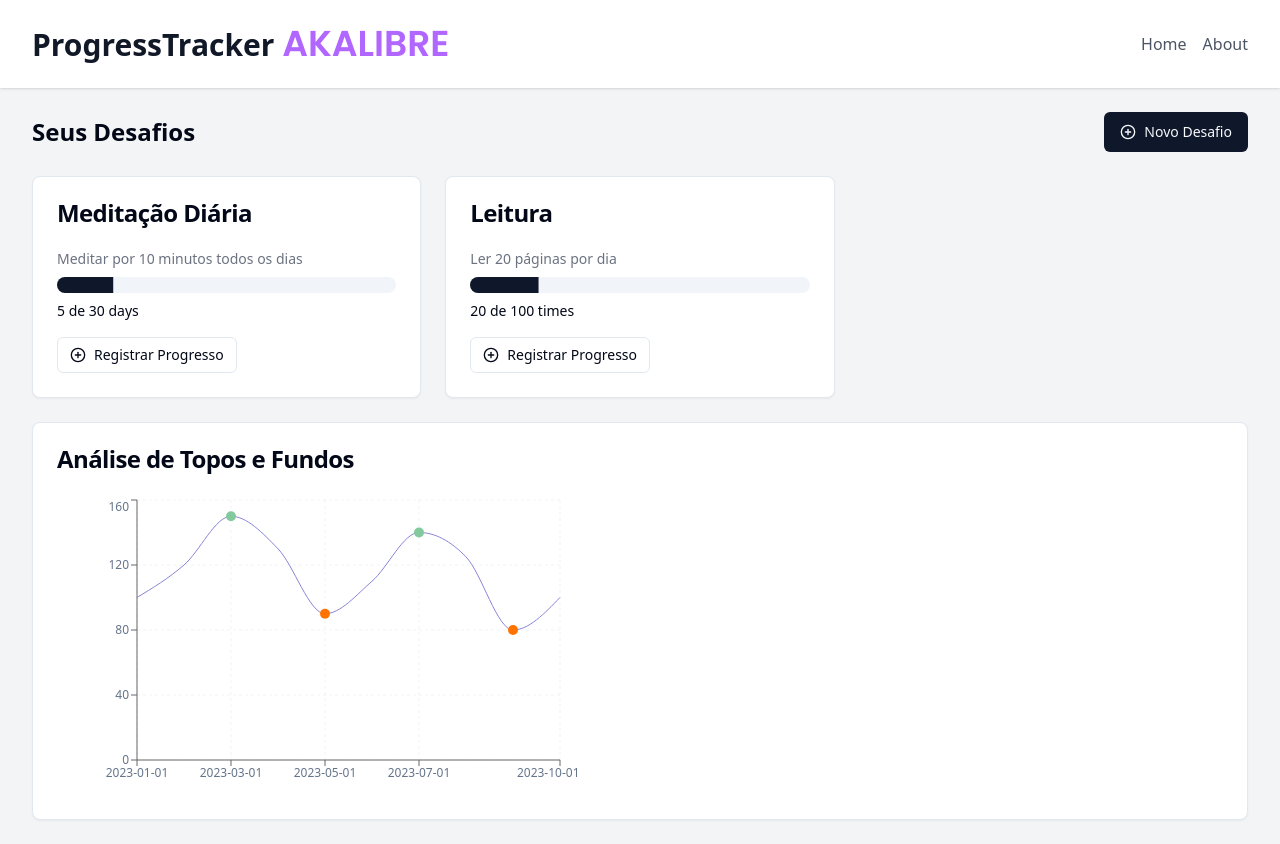
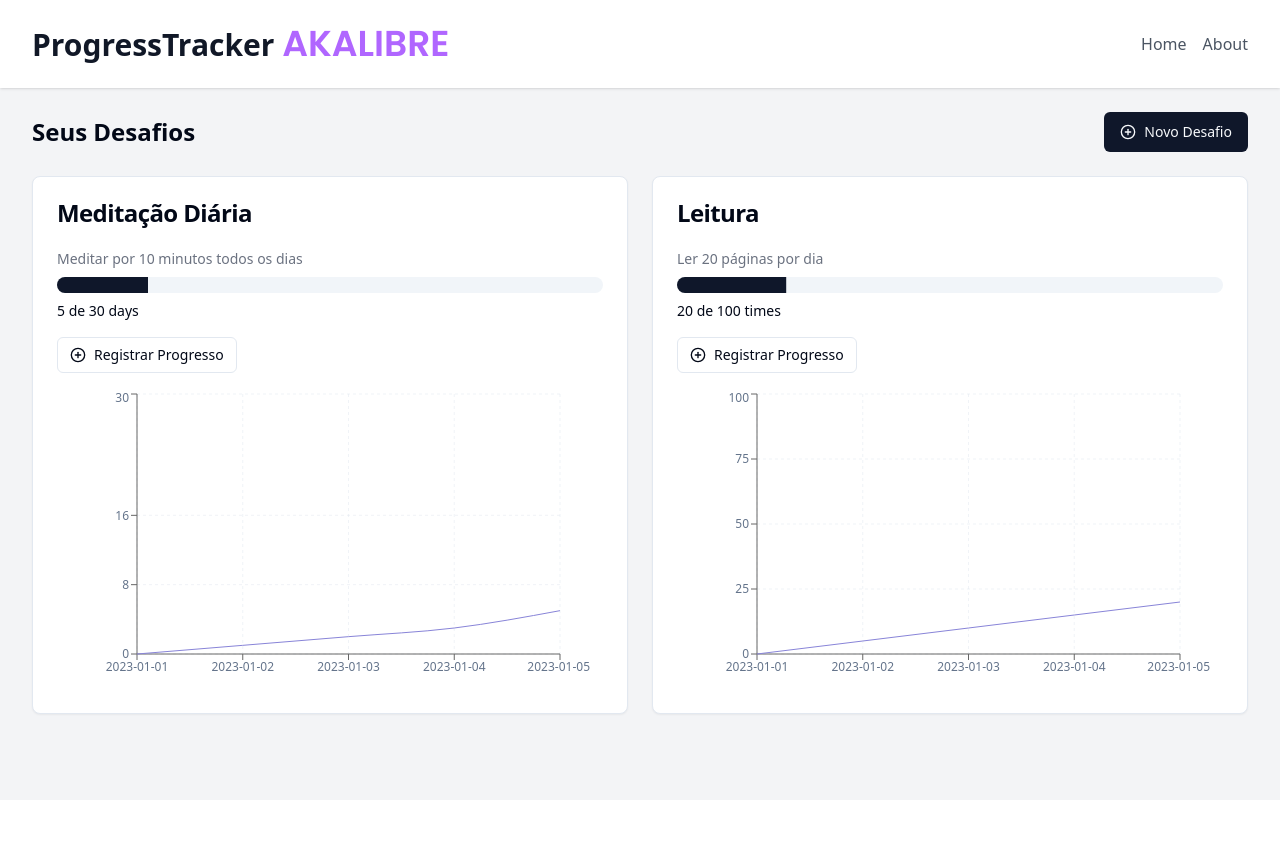
Before and after one commit to Simpopapp/personal-goal-tracker, a React (Vite) app: page / in a window 1280 px wide. After the commit the page ends 800 px from the top, so only its background shows below. Built offline with nearby package versions, Linux system fonts and the light colour scheme.

Commit message:
Add progress charts for challenges
Implement individual progress charts for each challenge, displaying progress over time with the y-axis representing progress and the x-axis representing time in days. Ensure that each chart corresponds to its respective challenge.
[skip gpt_engineer]

```diff
--- a/src/components/Dashboard.tsx
+++ b/src/components/Dashboard.tsx
@@ -6,8 +6,8 @@ import { Card, CardContent, CardHeader, CardTitle } from '@/components/ui/card';
 import { Progress } from '@/components/ui/progress';
 import { toast } from 'sonner';
 import ChallengeForm from './ChallengeForm';
-import { fetchChallenges, addChallenge, updateProgress, fetchChartData } from '../utils/api';
-import { Challenge } from '../types';
+import { fetchChallenges, addChallenge, updateProgress } from '../utils/api';
+import { ChallengeWithProgress } from '../types';
 import TopBottomChart from './TopBottomChart';
 
 const Dashboard = () => {
@@ -17,11 +17,6 @@ const Dashboard = () => {
   const { data: challenges = [] } = useQuery({
     queryKey: ['challenges'],
     queryFn: fetchChallenges,
-  });
-
-  const { data: chartData = [] } = useQuery({
-    queryKey: ['chartData'],
-    queryFn: fetchChartData,
   });
 
   const addChallengeMutation = useMutation({
@@ -41,7 +36,7 @@ const Dashboard = () => {
     },
   });
 
-  const handleAddChallenge = (challenge: Omit<Challenge, 'id' | 'currentProgress'>) => {
+  const handleAddChallenge = (challenge: Omit<ChallengeWithProgress, 'id' | 'currentProgress' | 'progressData'>) => {
     addChallengeMutation.mutate(challenge);
   };
 
@@ -57,13 +52,13 @@ const Dashboard = () => {
           <PlusCircle className="mr-2 h-4 w-4" /> Novo Desafio
         </Button>
       </div>
-      <div className="grid grid-cols-1 md:grid-cols-2 lg:grid-cols-3 gap-6">
+      <div className="grid grid-cols-1 md:grid-cols-2 gap-6">
         {challenges.map((challenge) => (
-          <Card key={challenge.id}>
+          <Card key={challenge.id} className="flex flex-col">
             <CardHeader>
               <CardTitle>{challenge.name}</CardTitle>
             </CardHeader>
-            <CardContent>
+            <CardContent className="flex-grow">
               <p className="text-sm text-gray-500 mb-2">{challenge.description}</p>
               <Progress value={(challenge.currentProgress / challenge.target) * 100} className="mb-2" />
               <p className="text-sm font-medium">
@@ -77,6 +72,9 @@ const Dashboard = () => {
               >
                 <PlusCircle className="mr-2 h-4 w-4" /> Registrar Progresso
               </Button>
+              <div className="mt-4">
+                <TopBottomChart data={challenge.progressData} target={challenge.target} />
+              </div>
             </CardContent>
           </Card>
         ))}
@@ -84,14 +82,6 @@ const Dashboard = () => {
       {isFormOpen && (
         <ChallengeForm onSubmit={handleAddChallenge} onCancel={() => setIsFormOpen(false)} />
       )}
-      <Card>
-        <CardHeader>
-          <CardTitle>Análise de Topos e Fundos</CardTitle>
-        </CardHeader>
-        <CardContent>
-          <TopBottomChart data={chartData} />
-        </CardContent>
-      </Card>
     </div>
   );
 };
--- a/src/components/TopBottomChart.tsx
+++ b/src/components/TopBottomChart.tsx
@@ -7,19 +7,13 @@ import {
   CartesianGrid,
   Tooltip,
   ResponsiveContainer,
-  ReferenceDot,
 } from 'recharts';
 import { ChartContainer, ChartTooltip } from '@/components/ui/chart';
-
-interface DataPoint {
-  date: string;
-  value: number;
-  isTop?: boolean;
-  isBottom?: boolean;
-}
+import { ProgressDataPoint } from '../types';
 
 interface TopBottomChartProps {
-  data: DataPoint[];
+  data: ProgressDataPoint[];
+  target: number;
 }
 
 const CustomTooltip = ({ active, payload, label }: any) => {
@@ -27,38 +21,24 @@ const CustomTooltip = ({ active, payload, label }: any) => {
     const data = payload[0].payload;
     return (
       <div className="bg-white p-2 border border-gray-300 rounded shadow">
-        <p className="font-bold">{`Date: ${data.date}`}</p>
-        <p>{`Value: ${data.value}`}</p>
-        {data.isTop && <p className="text-green-600">Top</p>}
-        {data.isBottom && <p className="text-red-600">Bottom</p>}
+        <p className="font-bold">{`Data: ${data.date}`}</p>
+        <p>{`Progresso: ${data.progress}`}</p>
       </div>
     );
   }
   return null;
 };
 
-const TopBottomChart: React.FC<TopBottomChartProps> = ({ data }) => {
+const TopBottomChart: React.FC<TopBottomChartProps> = ({ data, target }) => {
   return (
     <ChartContainer className="h-[300px]" config={{}}>
       <ResponsiveContainer width="100%" height="100%">
         <LineChart data={data} margin={{ top: 5, right: 30, left: 20, bottom: 5 }}>
           <CartesianGrid strokeDasharray="3 3" />
           <XAxis dataKey="date" />
-          <YAxis />
+          <YAxis domain={[0, target]} />
           <ChartTooltip content={<CustomTooltip />} />
-          <Line type="monotone" dataKey="value" stroke="#8884d8" dot={false} />
-          {data.map((point, index) => (
-            (point.isTop || point.isBottom) && (
-              <ReferenceDot
-                key={index}
-                x={point.date}
-                y={point.value}
-                r={5}
-                fill={point.isTop ? "#82ca9d" : "#ff7300"}
-                stroke="none"
-              />
-            )
-          ))}
+          <Line type="monotone" dataKey="progress" stroke="#8884d8" dot={false} />
         </LineChart>
       </ResponsiveContainer>
     </ChartContainer>
--- a/src/utils/api.ts
+++ b/src/utils/api.ts
@@ -1,13 +1,20 @@
-import { Challenge, DataPoint } from '../types';
+import { ChallengeWithProgress, ProgressDataPoint } from '../types';
 
-let challenges: Challenge[] = [
+let challenges: ChallengeWithProgress[] = [
   {
     id: 1,
     name: "Meditação Diária",
     description: "Meditar por 10 minutos todos os dias",
     metricType: "days",
     target: 30,
-    currentProgress: 5
+    currentProgress: 5,
+    progressData: [
+      { date: '2023-01-01', progress: 0 },
+      { date: '2023-01-02', progress: 1 },
+      { date: '2023-01-03', progress: 2 },
+      { date: '2023-01-04', progress: 3 },
+      { date: '2023-01-05', progress: 5 },
+    ]
   },
   {
     id: 2,
@@ -15,43 +22,40 @@ let challenges: Challenge[] = [
     description: "Ler 20 páginas por dia",
     metricType: "times",
     target: 100,
-    currentProgress: 20
+    currentProgress: 20,
+    progressData: [
+      { date: '2023-01-01', progress: 0 },
+      { date: '2023-01-02', progress: 5 },
+      { date: '2023-01-03', progress: 10 },
+      { date: '2023-01-04', progress: 15 },
+      { date: '2023-01-05', progress: 20 },
+    ]
   }
 ];
 let nextId = 3;
 
-export const fetchChallenges = (): Promise<Challenge[]> => {
+export const fetchChallenges = (): Promise<ChallengeWithProgress[]> => {
   return Promise.resolve(challenges);
 };
 
-export const addChallenge = (challenge: Omit<Challenge, 'id' | 'currentProgress'>): Promise<Challenge> => {
-  const newChallenge = { ...challenge, id: nextId++, currentProgress: 0 };
+export const addChallenge = (challenge: Omit<ChallengeWithProgress, 'id' | 'currentProgress' | 'progressData'>): Promise<ChallengeWithProgress> => {
+  const newChallenge = {
+    ...challenge,
+    id: nextId++,
+    currentProgress: 0,
+    progressData: [{ date: new Date().toISOString().split('T')[0], progress: 0 }]
+  };
   challenges.push(newChallenge);
   return Promise.resolve(newChallenge);
 };
 
-export const updateProgress = ({ id, progress }: { id: number; progress: number }): Promise<Challenge> => {
+export const updateProgress = ({ id, progress }: { id: number; progress: number }): Promise<ChallengeWithProgress> => {
   const challenge = challenges.find(c => c.id === id);
   if (!challenge) {
     return Promise.reject(new Error('Challenge not found'));
   }
   challenge.currentProgress = Math.min(challenge.currentProgress + progress, challenge.target);
+  const today = new Date().toISOString().split('T')[0];
+  challenge.progressData.push({ date: today, progress: challenge.currentProgress });
   return Promise.resolve(challenge);
 };
-
-export const fetchChartData = (): Promise<DataPoint[]> => {
-  const data: DataPoint[] = [
-    { date: '2023-01-01', value: 100 },
-    { date: '2023-02-01', value: 120 },
-    { date: '2023-03-01', value: 150, isTop: true },
-    { date: '2023-04-01', value: 130 },
-    { date: '2023-05-01', value: 90, isBottom: true },
-    { date: '2023-06-01', value: 110 },
-    { date: '2023-07-01', value: 140, isTop: true },
-    { date: '2023-08-01', value: 125 },
-    { date: '2023-09-01', value: 80, isBottom: true },
-    { date: '2023-10-01', value: 100 },
-  ];
-
-  return Promise.resolve(data);
-};
```
Also changed, not shown: src/types.ts (+9 -0 lines).
